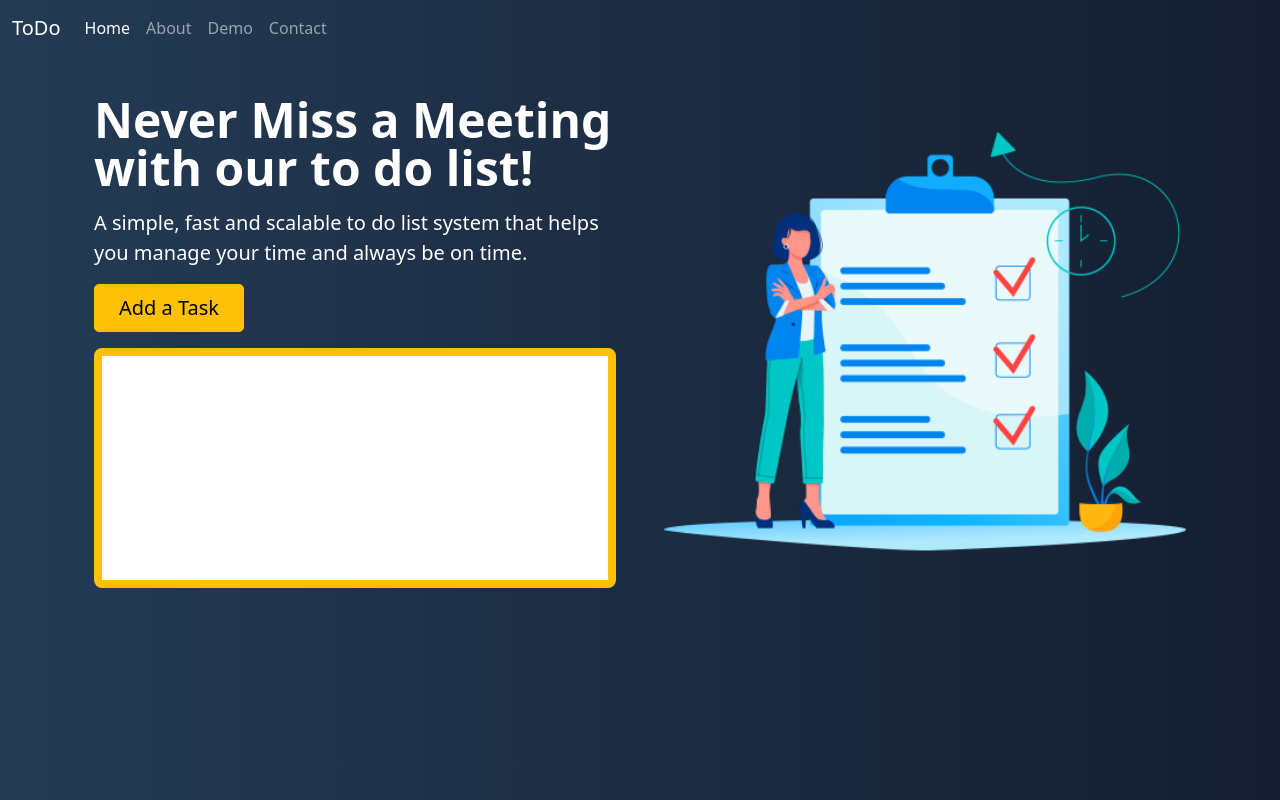
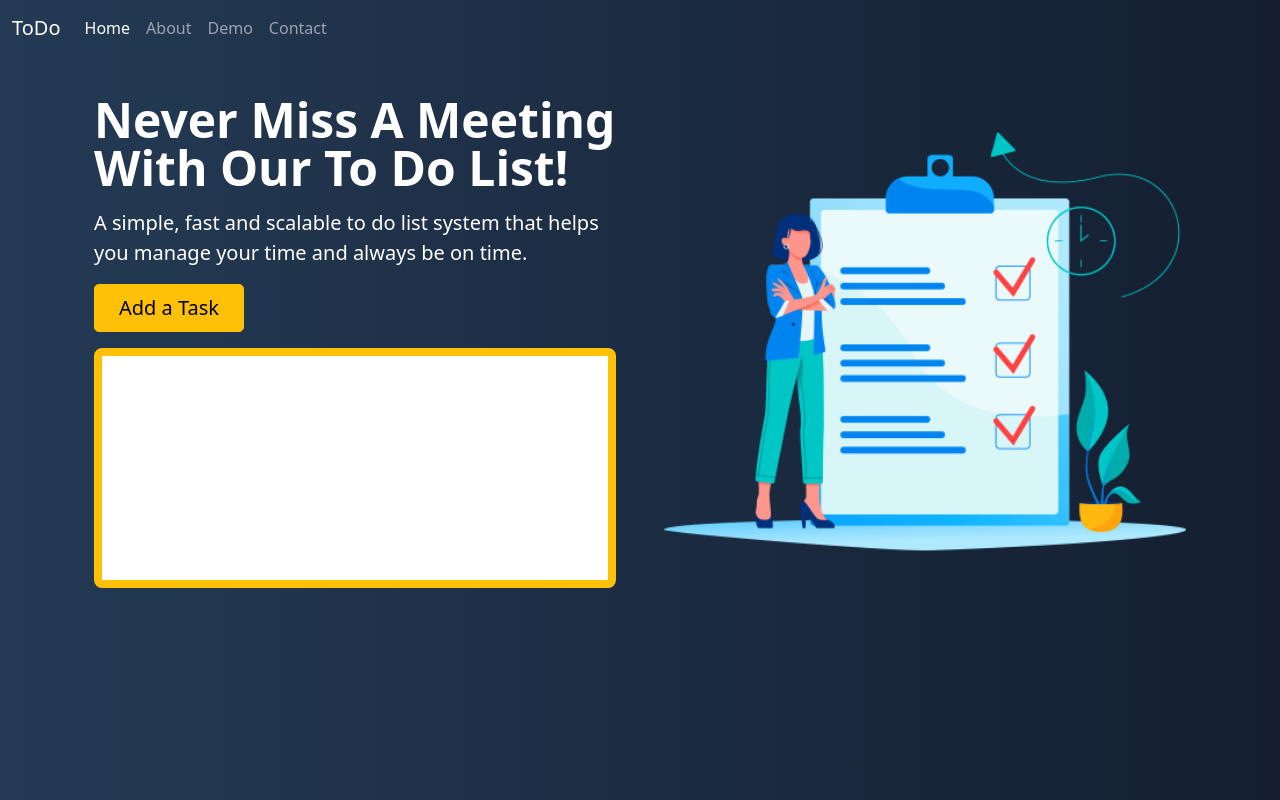
Before and after one commit to NoeGit/FirstProject, a plain HTML site: page index.html in a window 1280 px wide. Drawn offline with nearby package versions, Linux system fonts and the light colour scheme; files whose address does not match are found by name.

Commit message:
Fixed some typos

```diff
--- a/index.html
+++ b/index.html
@@ -2,7 +2,7 @@
 <html lang="en">
 
 <head>
-    <title>First Project CF</title>
+    <title>First Project V2</title>
     <!-- Required meta tags -->
     <meta charset="utf-8">
     <meta name="viewport" content="width=device-width, initial-scale=1, shrink-to-fit=no">
@@ -50,7 +50,7 @@
                         loading="lazy">
                 </div>
                 <div class="col-lg-6">
-                    <h1 class="display-5 fw-bold lh-1 mb-3">Never Miss a Meeting with our to do list!</h1>
+                    <h1 class="display-5 fw-bold lh-1 mb-3">Never Miss A Meeting With Our To Do List!</h1>
                     <p class="lead">A simple, fast and scalable to do list system that helps you manage your time
                         and always be on time.
                     </p>
```
